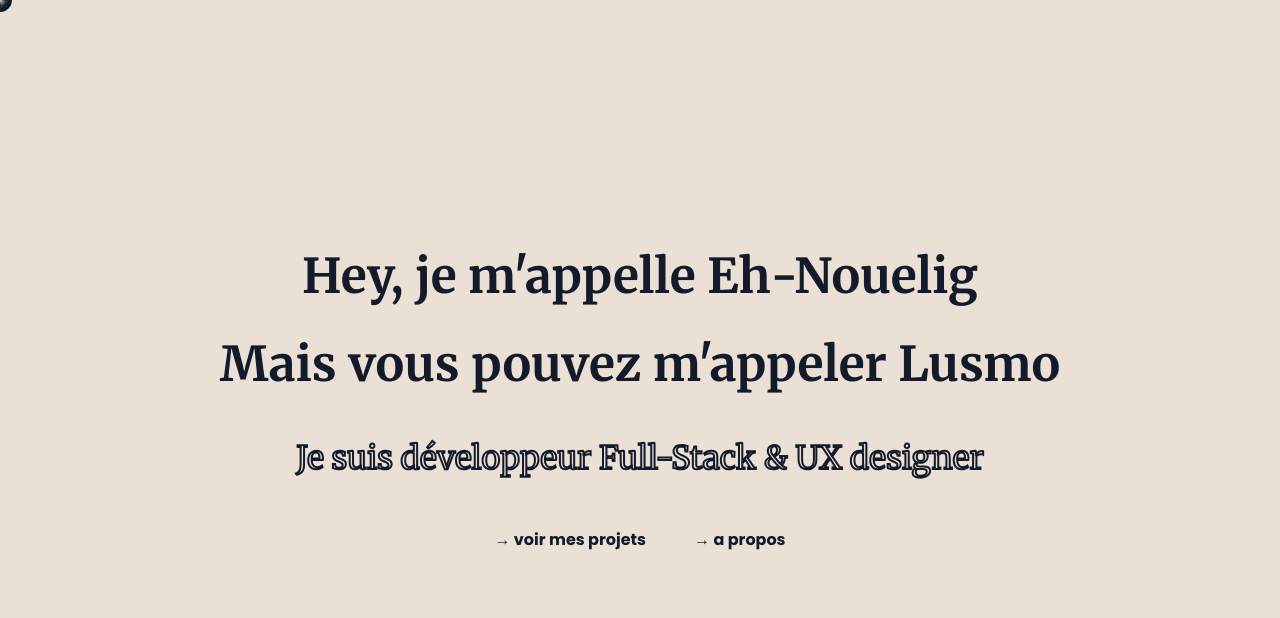
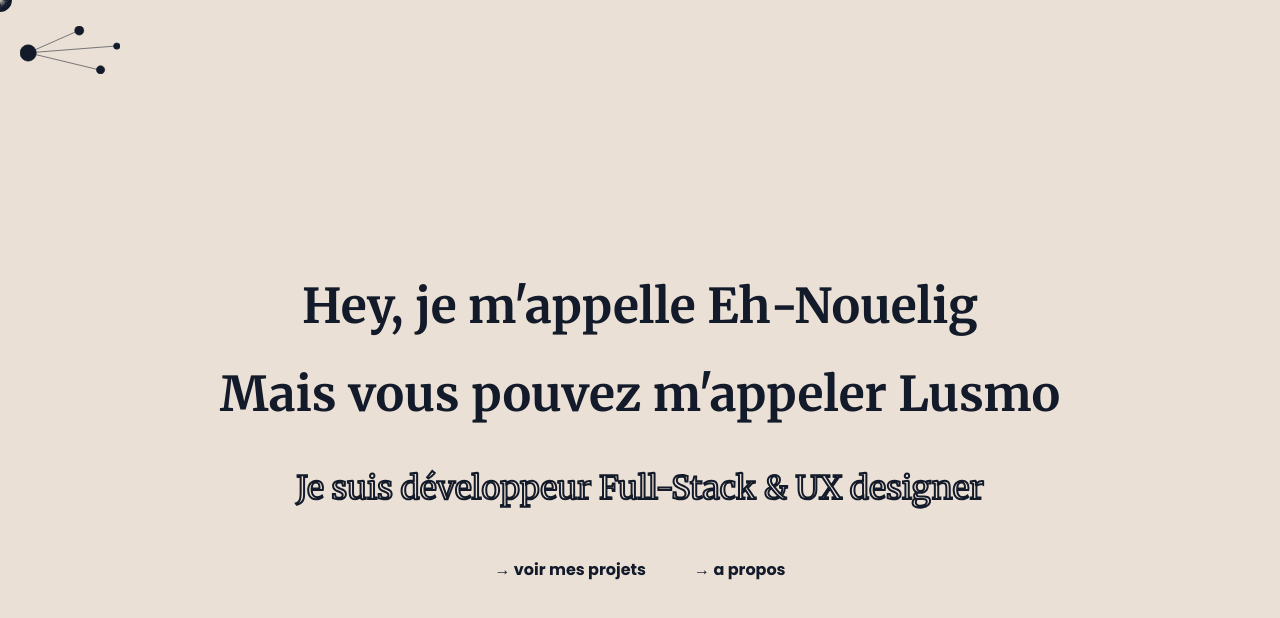
Before and after one commit to Eh-Dev-sly/portfolio_lusmo, a Next.js app in the folder frontend/: page / in a window 1280 px wide. Shown: the top 618 px of the page. Built offline with nearby package versions, Linux system fonts and the light colour scheme.

Commit message:
Added NavBar

```diff
--- a/frontend/Components/assets/About/About.tsx
+++ b/frontend/Components/assets/About/About.tsx
@@ -1,12 +1,8 @@
 import "@/Components/assets/About/About.scss";
-import Cursor from "@/Components/assets/utils/cursor/Cursor";
-import Particles from "@/Components/assets/Particle/ParticlesBackground"
 
 export default function AboutPage() {
   return (
     <section className="about">
-        <Cursor />
-        <Particles />
       <div className="about-pres">
         <div className="pres-title">
           <h1>À propos</h1>
--- a/frontend/Components/assets/HeroHeader/Header.scss
+++ b/frontend/Components/assets/HeroHeader/Header.scss
@@ -1,3 +1,10 @@
+html, body {
+  margin: 0;
+  padding: 0;
+  height: 100%;
+  overflow-x: hidden;
+}
+
 // ---- Styles pour le curseur global avec masque ----
 .mask-cursor {
   position: fixed;
@@ -13,7 +20,7 @@
   -webkit-mask-size: 80px 80px;
   pointer-events: none;
   background-color: transparent;
-  z-index: 40; // Entre le curseur (30) et le masque de texte (50)
+  z-index: 40;
 }
 
 .home {
@@ -27,15 +34,18 @@
   justify-content: center;
   align-items: center;
 
+  // IMPORTANT : ajoute un padding-top pour compenser la navbar fixe
+  padding-top: 60px; // Correspond à la hauteur de ta navbar
   height: 100vh;
   width: 100%;
+  box-sizing: border-box; // Pour que le padding soit inclus dans les 100vh
 
   .intro-wrapper {
     display: flex;
     flex-direction: column;
     align-items: center;
     text-align: center;
-    cursor: none; // Cache le curseur par défaut dans cette zone
+    cursor: none;
 
     .intro-text {
       text-align: center;
@@ -58,7 +68,7 @@
         .intro-tache-filled,
         .intro-tache-outlined {
           display: inline-block;
-          font-size: 2rem; // Réduit de 64px pour être plus lisible
+          font-size: 2rem;
           line-height: 1.2;
           cursor: none;
           padding: 0;
@@ -85,7 +95,7 @@
           z-index: 50;
 
           .intro-tache-filled {
-            color: var(--background); // Changé de background à foreground
+            color: var(--background);
             z-index: 50;
           }
         }
@@ -127,7 +137,7 @@
     margin-top: 2rem;
 
     .button-link {
-      cursor: none; // Cache le curseur par défaut
+      cursor: none;
       font-size: 1rem;
       padding: 0.5rem 1rem;
       transition: all 0.3s ease;
--- a/frontend/Components/assets/HeroHeader/Header.tsx
+++ b/frontend/Components/assets/HeroHeader/Header.tsx
@@ -5,7 +5,6 @@ import Link from "next/link";
 import { motion } from "framer-motion";
 import { gsap } from "gsap";
 import useMousePositon from "@/Components/assets/utils/useMousePosition";
-import Cursor from "@/Components/assets/utils/cursor/Cursor";
 import "@/Components/assets/HeroHeader/Header.scss";
 
 export default function HeroSection() {
@@ -72,7 +71,6 @@ export default function HeroSection() {
   return (
     <main>
       {" "}
-      <Cursor />
       {/* Cercle de mask pour texte */}
       <div
         className="mask-cursor"
--- /dev/null
+++ b/frontend/Components/assets/NavBar/HeaderContent.scss
@@ -0,0 +1,21 @@
+.navBar {
+  position: fixed;
+  top: 0;
+  left: 0;
+  width: 100%;
+  height: 60px;
+  display: flex;
+  align-items: center;
+  padding: 0 20px;
+  margin: 20px 0;
+  z-index: 1000;
+
+  .logo {
+    svg {
+      width: 100px;
+      height: auto;
+      fill: var(--foreground);
+      stroke: var(--foreground);
+    }
+  }
+}
--- /dev/null
+++ b/frontend/Components/assets/NavBar/HeaderContent.tsx
@@ -0,0 +1,29 @@
+import "@/Components/assets/NavBar/HeaderContent.scss"
+
+export default function NavBar() {
+  return (
+    <div className="navBar">
+      <div className="logo">
+        <svg
+          width="100"       // Tu peux changer la taille ici
+          height="48"       // Ajusté pour garder les proportions
+          viewBox="0 0 373 179"
+          xmlns="http://www.w3.org/2000/svg"
+        >
+          <g fill="var(--foreground)" stroke="var(--foreground)" strokeWidth="2">
+            {/* Lignes */}
+            <line x1="30.5956" y1="100.085" x2="220.596" y2="16.0854" />
+            <line x1="30.9226" y1="100.003" x2="365.923" y2="74.003" />
+            <line x1="31.2341" y1="100.028" x2="301.234" y2="165.028" />
+
+            {/* Cercles */}
+            <circle cx="30.5" cy="100.5" r="30.5" />
+            <circle cx="221" cy="17" r="17" />
+            <circle cx="300.5" cy="163.5" r="15.5" />
+            <circle cx="361" cy="75" r="12" />
+          </g>
+        </svg>
+      </div>
+    </div>
+  );
+}
--- a/frontend/app/globals.css
+++ b/frontend/app/globals.css
@@ -2,7 +2,7 @@
 
 :root {
   --background: #EAE0D5;
-  --foreground: #131A2A;
+  --foreground: #131a2a;
   --font-primary: var(--font-merriweather);
   --font-secondary: var(--font-roboto);
   --font-cta: var(--font-poppins);
@@ -17,13 +17,13 @@
   display: none;
 }
 
-@media (prefers-color-scheme: dark) {
+/* @media (prefers-color-scheme: dark) {
   :root {
     --background: #131A2A;
     --foreground: #EAE0D5;
     height: 100vh;
   }
-}
+} */
 
 * {
   margin: 0;
--- a/frontend/app/layout.tsx
+++ b/frontend/app/layout.tsx
@@ -2,6 +2,8 @@ import type { Metadata } from "next";
 import { Merriweather } from "next/font/google";
 import { Roboto } from "next/font/google";
 import { Poppins } from "next/font/google";
+import NavBar from "@/Components/assets/NavBar/HeaderContent.tsx";
+import Cursor from "@/Components/assets/utils/cursor/Cursor.tsx";
 
 import "./globals.css";
 
@@ -35,6 +37,9 @@ export default function RootLayout({
   return (
     <html lang="fr" className={`${merriweather.variable} ${roboto.variable} ${poppins.variable}`}>
       <body className="antialiased">
+        <NavBar />
+        <Cursor />
+
         {children}
       </body>
     </html>
```
Also changed, not shown: frontend/public/images/logo/white_version.svg (added).
